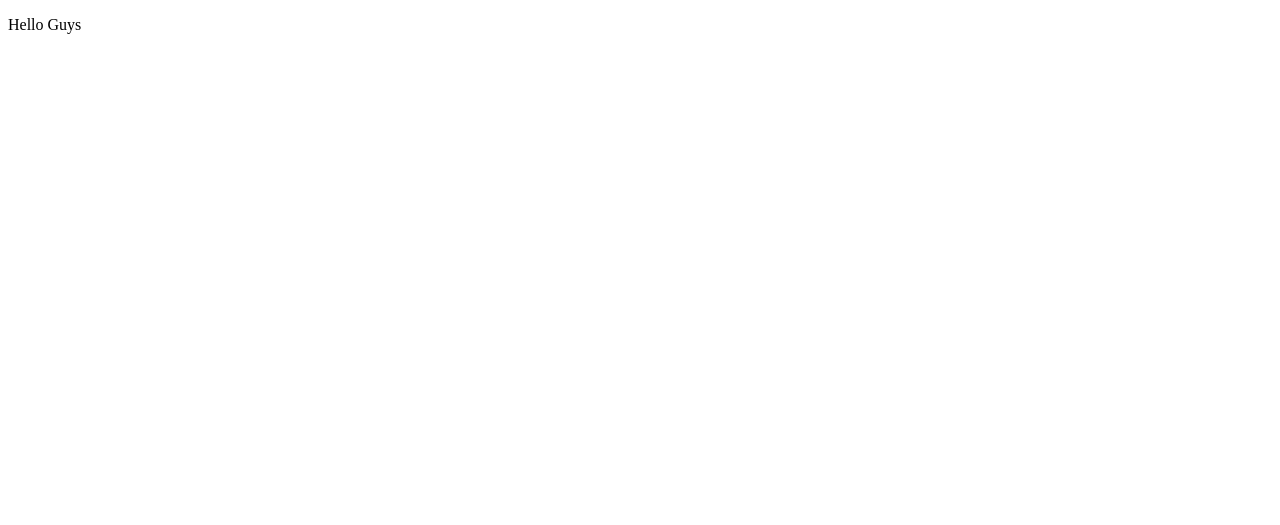
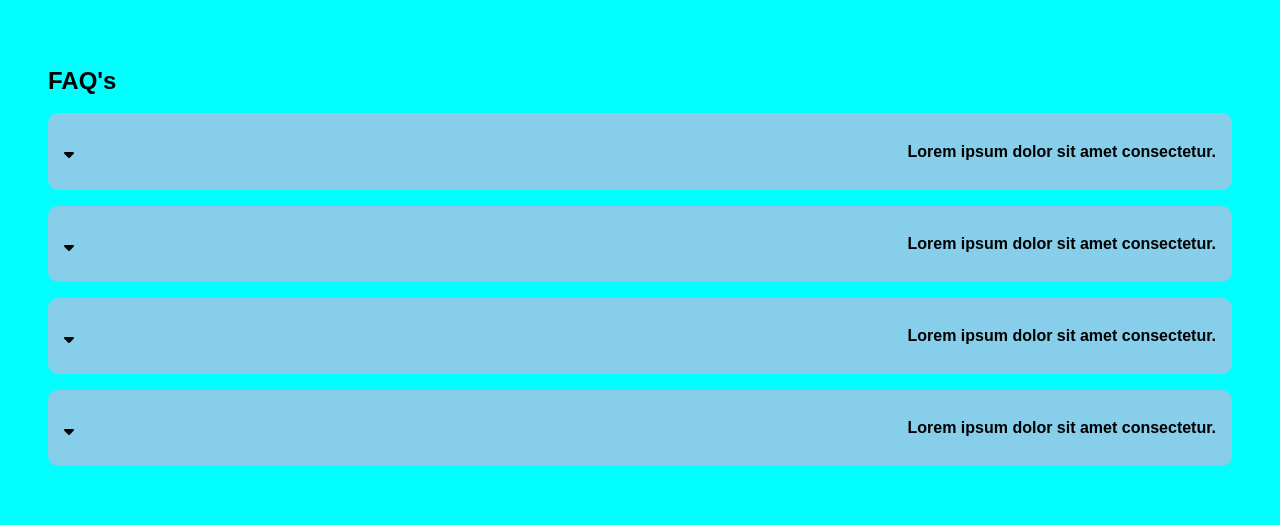
Before and after one commit to ashutoshnaidu99/miniproject, a plain HTML site: page index.html in a window 1280 px wide. Drawn offline with Linux system fonts and the light colour scheme.

Commit message:
Here I made it but it is having some problems

```diff
--- a/index.html
+++ b/index.html
@@ -1,12 +1,70 @@
 <!DOCTYPE html>
 <html lang="en">
-<head>
-    <meta charset="UTF-8">
-    <meta name="viewport" content="width=device-width, initial-scale=1.0">
-    <title>Mini Project 1 </title>
-</head>
-<body>
-    <p>Hello Guys </p>
+  <head>
+    <meta charset="UTF-8" />
+    <meta name="viewport" content="width=device-width, initial-scale=1.0" />
+    <title>Mini Project 1</title>
+    <link href="./style.css" rel="stylesheet" />
+    <script
+      src="https://kit.fontawesome.com/e2b7fb29b0.js"
+      crossorigin="anonymous"
+    ></script>
+  </head>
+  <body>
+    <h2>FAQ's</h2>
+    <div class="accordian">
+      <div class="question">
+        <i class="icon fa-solid fa-sort-down"></i>
+        <h4>Lorem ipsum dolor sit amet consectetur.</h4>
+      </div>
+      <div class="answer">
+        <p>
+          Lorem ipsum dolor sit amet, consectetur adipisicing elit. Maiores
+          delectus enim ea adipisci impedit praesentium dicta porro saepe esse.
+          Vitae.
+        </p>
+      </div>
+    </div>
+    <div class="accordian">
+      <div class="question">
+        <i clas<i class="icon fa-solid fa-sort-down"></i>
+        <h4>Lorem ipsum dolor sit amet consectetur.</h4>
+      </div>
+      <div class="answer">
+        <p>
+          Lorem ipsum dolor sit amet, consectetur adipisicing elit. Maiores
+          delectus enim ea adipisci impedit praesentium dicta porro saepe esse.
+          Vitae.
+        </p>
+      </div>
+    </div>
+    <div class="accordian">
+      <div class="question">
+        <i class="icon fa-solid fa-sort-down"></i>
+        <h4>Lorem ipsum dolor sit amet consectetur.</h4>
+      </div>
+      <div class="answer">
+        <p>
+          Lorem ipsum dolor sit amet, consectetur adipisicing elit. Maiores
+          delectus enim ea adipisci impedit praesentium dicta porro saepe esse.
+          Vitae.
+        </p>
+      </div>
+    </div>
+    <div class="accordian">
+      <div class="question">
+        <i class="icon fa-solid fa-sort-down"></i>
+        <h4>Lorem ipsum dolor sit amet consectetur.</h4>
+      </div>
+      <div class="answer">
+        <p>
+          Lorem ipsum dolor sit amet, consectetur adipisicing elit. Maiores
+          delectus enim ea adipisci impedit praesentium dicta porro saepe esse.
+          Vitae.
+        </p>
+      </div>
+    </div>
 
-</body>
+    <link href="./script.js" rel="js sheet" />
+  </body>
 </html>
--- /dev/null
+++ b/style.css
@@ -0,0 +1,35 @@
+body {
+    background-color: aqua;
+    padding: 40px;
+    font-family: Arial, Helvetica, sans-serif;
+    line-height: 1.6rem;
+}
+.accordian{
+    background-color: skyblue;
+    padding: 4px 16px;
+    margin-bottom: 16px;
+    border-radius: 10px;
+    cursor: pointer;
+
+}
+.question{
+    display:flex;
+    align-items:center;
+    justify-content: space-between;
+}
+.icon{
+    margin-right: 16px;
+    color:black;
+}
+.answer{
+    color: #666;
+    max-height: 0;
+    overflow: hidden;
+}
+.answer.active{
+    max-height: fit-content;
+
+}
+.icon.active{
+    transform: rotate(-180deg);
+}
```
Also changed, not shown: script.js (added, +12 -0 lines).
